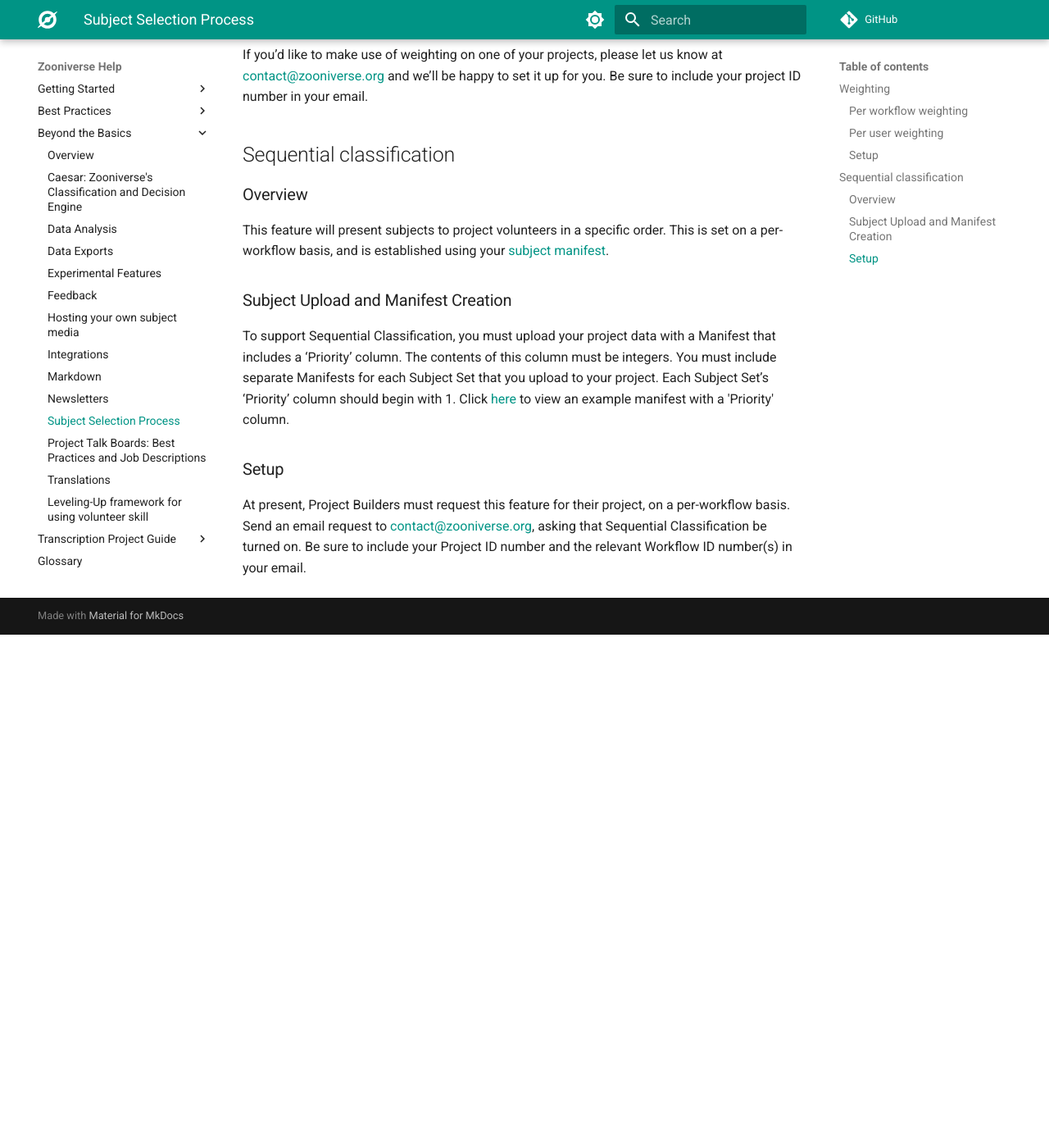
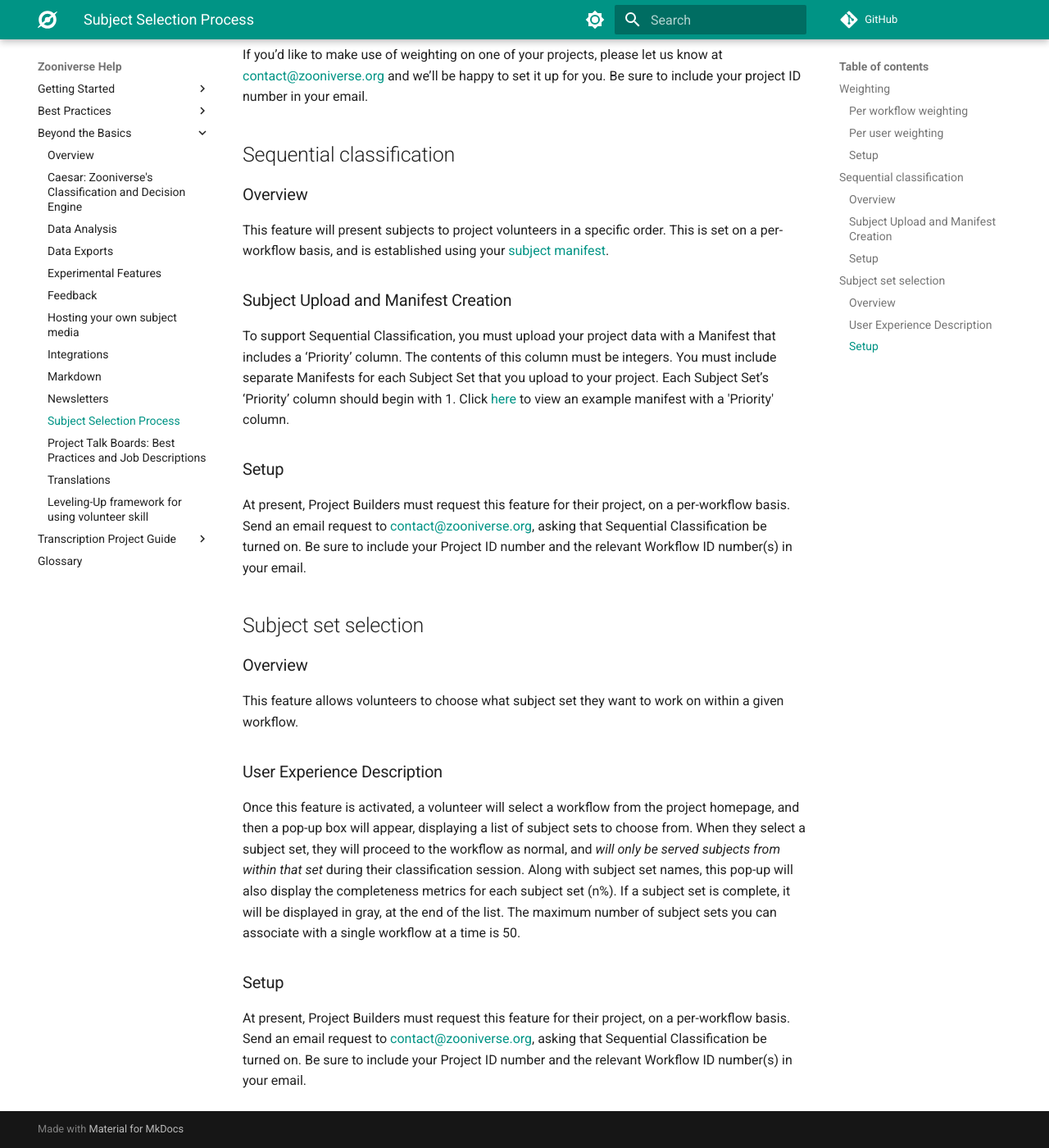
Before and after one commit to zooniverse/help, an MkDocs documentation site: the page built from docs/next-steps/subject-selection.md, in a window 1280 px wide and 1400 px high, scrolled down 1124 px. Shown: the whole window at 82% size. Built offline with MkDocs 1.6.1 and Material for MkDocs 9.7.7, drawn with Linux system fonts in a browser that asks for light colours; comment, search, counter and statistics services are not loaded; before the commit the page ends 1898 px from its top, so only the background shows below that.

Commit message:
Update subject-selection.md
Add subject set selection info to Subject Selection page

```diff
--- a/docs/next-steps/subject-selection.md
+++ b/docs/next-steps/subject-selection.md
@@ -28,3 +28,13 @@
 
 ### Setup
 At present, Project Builders must request this feature for their project, on a per-workflow basis. Send an email request to [contact@zooniverse.org](mailto:contact@zooniverse.org), asking that Sequential Classification be turned on. Be sure to include your Project ID number and the relevant Workflow ID number(s) in your email.
+
+## Subject set selection
+### Overview
+This feature allows volunteers to choose what subject set they want to work on within a given workflow.
+
+### User Experience Description
+Once this feature is activated, a volunteer will select a workflow from the project homepage, and then a pop-up box will appear, displaying a list of subject sets to choose from. When they select a subject set, they will proceed to the workflow as normal, and *will only be served subjects from within that set* during their classification session. Along with subject set names, this pop-up will also display the completeness metrics for each subject set (n%). If a subject set is complete, it will be displayed in gray, at the end of the list. The maximum number of subject sets you can associate with a single workflow at a time is 50.
+
+### Setup
+At present, Project Builders must request this feature for their project, on a per-workflow basis. Send an email request to [contact@zooniverse.org](mailto:contact@zooniverse.org), asking that Sequential Classification be turned on. Be sure to include your Project ID number and the relevant Workflow ID number(s) in your email.
```
